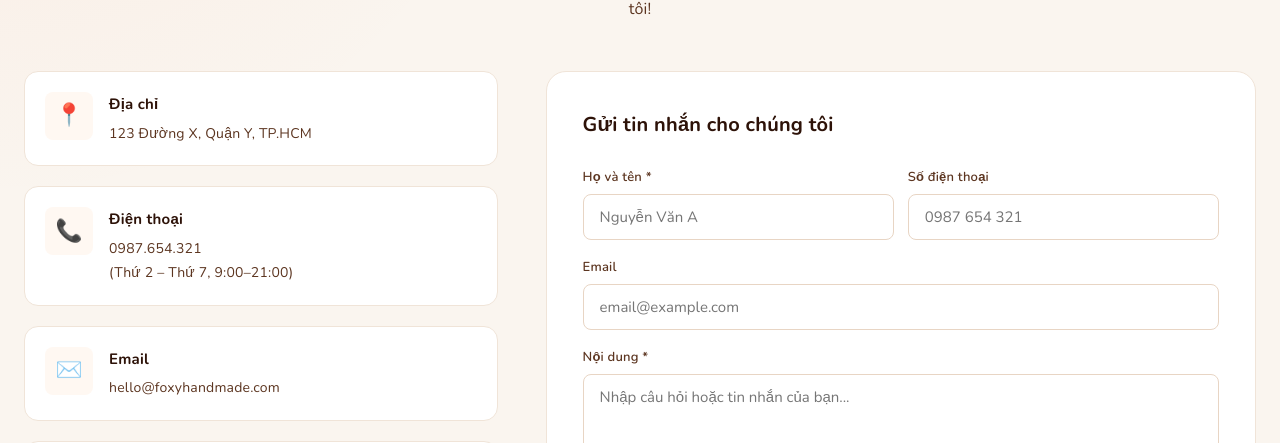
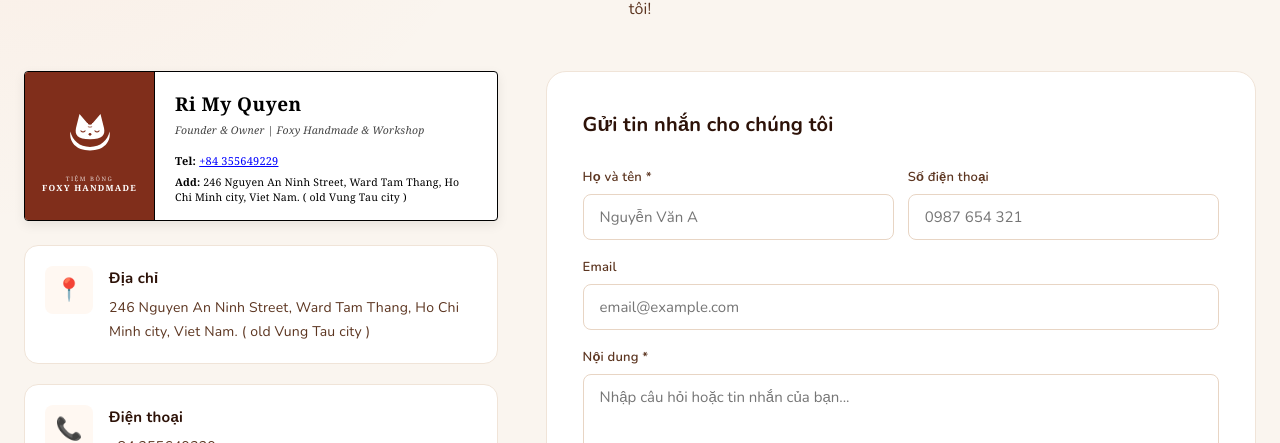
Before and after one commit to btduy13/foxyhandmade, a Next.js app: page /contact in a window 1280 px wide. Shown: the part 357-800 px from the top of the page. Built offline with nearby package versions, Linux system fonts and the light colour scheme; no server answers; the database is empty.

Commit message:
feat: add business card component and update contact info details

```diff
--- a/src/app/(shop)/about/page.js
+++ b/src/app/(shop)/about/page.js
@@ -111,7 +111,7 @@ export default function AboutPage() {
             <p>
               "Chúng tôi không làm hàng loạt. Chúng tôi làm từng sản phẩm với tất cả tình yêu."
             </p>
-            <span>Người sáng lập Foxy Handmade</span>
+            <span>Ri My Quyen — Sáng lập Foxy Handmade</span>
           </div>
         </div>
       </section>
--- a/src/app/(shop)/contact/page.js
+++ b/src/app/(shop)/contact/page.js
@@ -53,12 +53,13 @@ export default function ContactPage() {
       <div style={{ display: "grid", gridTemplateColumns: "1fr 1.5fr", gap: "48px", alignItems: "start" }}>
         {/* Info */}
         <div>
+          <BusinessCard />
           <div style={{ display: "flex", flexDirection: "column", gap: "20px" }}>
             {[
-              { icon: "📍", title: "Địa chỉ", lines: ["123 Đường X, Quận Y, TP.HCM"] },
-              { icon: "📞", title: "Điện thoại", lines: ["0987.654.321", "(Thứ 2 – Thứ 7, 9:00–21:00)"] },
-              { icon: "✉️", title: "Email", lines: ["hello@foxyhandmade.com"] },
-              { icon: "📘", title: "Facebook", lines: ["facebook.com/foxyhandmade"] },
+              { icon: "📍", title: "Địa chỉ", lines: ["246 Nguyen An Ninh Street, Ward Tam Thang, Ho Chi Minh city, Viet Nam. ( old Vung Tau city )"] },
+              { icon: "📞", title: "Điện thoại", lines: ["+84 355649229", "(Ri My Quyen - Founder & Owner)"] },
+              { icon: "✉️", title: "Email", lines: ["taylordameow@gmail.com"] },
+              { icon: "📘", title: "Facebook", lines: ["facebook.com/meodeobong"] },
             ].map(info => (
               <div key={info.title} style={{
                 display: "flex", gap: "16px", alignItems: "flex-start",
@@ -150,3 +151,74 @@ export default function ContactPage() {
     </div>
   );
 }
+
+function BusinessCard() {
+  return (
+    <div style={{
+      width: "100%",
+      maxWidth: "480px",
+      margin: "0 auto 24px",
+      border: "1.5px solid #000000",
+      backgroundColor: "#ffffff",
+      display: "flex",
+      boxSizing: "border-box",
+      fontFamily: "Georgia, 'Times New Roman', serif",
+      boxShadow: "0 4px 12px rgba(0,0,0,0.08)",
+      overflow: "hidden",
+      borderRadius: "4px"
+    }}>
+      {/* Left side Logo */}
+      <div style={{
+        width: "130px",
+        backgroundColor: "#802e1b",
+        display: "flex",
+        flexDirection: "column",
+        alignItems: "center",
+        justifyContent: "center",
+        color: "#ffffff",
+        padding: "16px 8px",
+        borderRight: "1.5px solid #000000",
+        flexShrink: 0,
+        boxSizing: "border-box"
+      }}>
+        {/* SVG Fox Logo */}
+        <svg viewBox="0 0 100 100" width="70" height="70" style={{ display: "block", marginBottom: "6px" }}>
+          <path d="M30 40 L35 20 L46 33 L54 33 L65 20 L70 40 C72 50 68 56 50 56 C32 56 28 50 30 40 Z" fill="white" />
+          <path d="M22 45 C20 60 30 72 50 72 C70 72 80 60 78 45 C75 58 65 67 50 67 C35 67 25 58 22 45 Z" fill="white" />
+          <circle cx="50" cy="32" r="3.5" fill="#802e1b" />
+          <path d="M47 38 C49 39 51 39 53 38" stroke="#802e1b" stroke-width="1" fill="none" />
+          <path d="M37 44 C39 46 41 46 43 44" stroke="#802e1b" stroke-width="1.5" fill="none" stroke-linecap="round" />
+          <path d="M63 44 C61 46 59 46 57 44" stroke="#802e1b" stroke-width="1.5" fill="none" stroke-linecap="round" />
+          <circle cx="50" cy="49" r="2" fill="#802e1b" />
+        </svg>
+        <div style={{ fontSize: "6px", letterSpacing: "1.5px", color: "rgba(255,255,255,0.8)", textTransform: "uppercase", fontWeight: "300", lineHeight: 1 }}>Tiệm Bông</div>
+        <div style={{ fontSize: "8.5px", fontWeight: "bold", letterSpacing: "1.2px", textTransform: "uppercase", marginTop: "2px", lineHeight: 1 }}>FOXY HANDMADE</div>
+      </div>
+
+      {/* Right side Text Info */}
+      <div style={{
+        flex: 1,
+        padding: "16px 20px",
+        display: "flex",
+        flexDirection: "column",
+        justifyContent: "center",
+        color: "#000000",
+        textAlign: "left",
+        boxSizing: "border-box"
+      }}>
+        <div style={{ fontSize: "19px", fontWeight: "bold", color: "#000000", fontFamily: "Georgia, serif", marginBottom: "2px", letterSpacing: "0.5px" }}>
+          Ri My Quyen
+        </div>
+        <div style={{ fontSize: "10.5px", fontStyle: "italic", color: "#444444", marginBottom: "12px", fontFamily: "Georgia, serif", whiteSpace: "nowrap" }}>
+          Founder & Owner | Foxy Handmade & Workshop
+        </div>
+        <div style={{ fontSize: "11px", color: "#000000", marginBottom: "4px" }}>
+          <strong>Tel:</strong> <a href="tel:+84355649229" style={{ color: "#0000ff", textDecoration: "underline" }}>+84 355649229</a>
+        </div>
+        <div style={{ fontSize: "10.5px", color: "#000000", lineHeight: "1.4" }}>
+          <strong>Add:</strong> 246 Nguyen An Ninh Street, Ward Tam Thang, Ho Chi Minh city, Viet Nam. ( old Vung Tau city )
+        </div>
+      </div>
+    </div>
+  );
+}
--- a/src/app/(shop)/layout.js
+++ b/src/app/(shop)/layout.js
@@ -65,10 +65,10 @@ export default async function ShopLayout({ children }) {
                 Những món phụ kiện dịu dàng, được làm tay cẩn thận để bạn dễ dàng chọn một
                 món quà nhỏ cho chính mình hoặc cho người thương.
               </p>
-              <address style={{ marginTop: "18px" }}>
-                <div>123 Đường X, Quận Y, TP.HCM</div>
-                <div>0987.654.321</div>
-                <div>hello@foxyhandmade.com</div>
+              <address style={{ marginTop: "18px", fontStyle: "normal" }}>
+                <div>246 Nguyen An Ninh Street, Ward Tam Thang, Ho Chi Minh City</div>
+                <div>+84 355649229</div>
+                <div>taylordameow@gmail.com</div>
               </address>
               <div style={{ display: "flex", gap: "10px", flexWrap: "wrap", marginTop: "18px" }}>
                 {socials.map((item) => (
@@ -112,8 +112,8 @@ export default async function ShopLayout({ children }) {
               <h3>Hỗ trợ</h3>
               <Link href="/about">Về chúng tôi</Link>
               <Link href="/contact">Liên hệ</Link>
-              <a href="tel:0987654321">Gọi tư vấn nhanh</a>
-              <a href="mailto:hello@foxyhandmade.com">Email hỗ trợ</a>
+              <a href="tel:+84355649229">Gọi tư vấn nhanh</a>
+              <a href="mailto:taylordameow@gmail.com">Email hỗ trợ</a>
             </div>
           </div>
 
```
